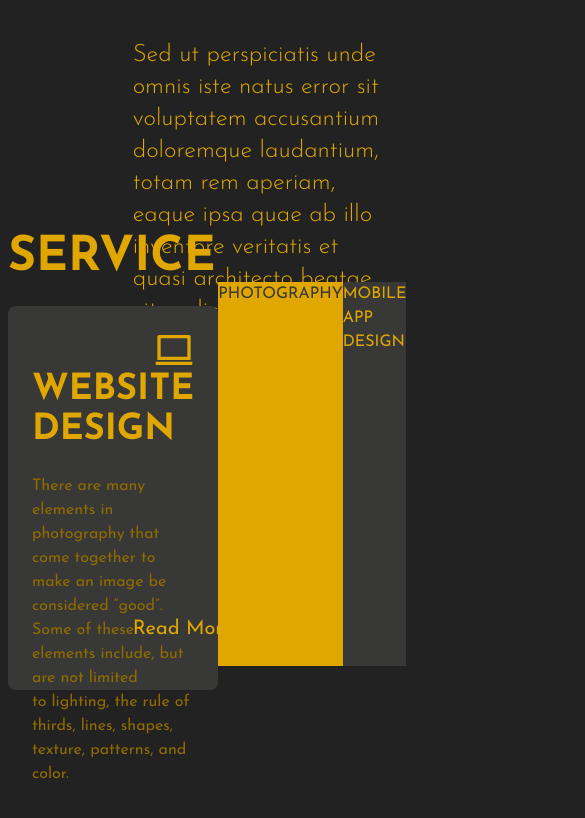
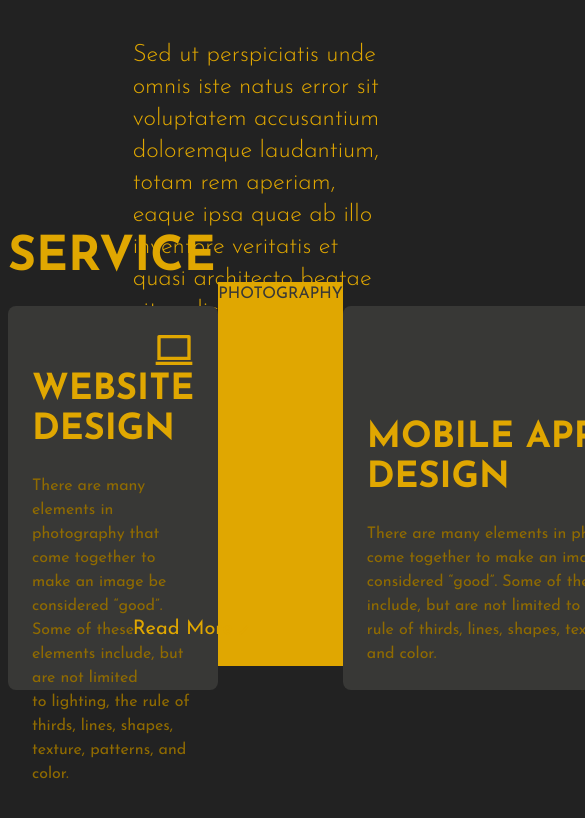
Before and after one commit to andocs/assy-portfolio, a Next.js app: page / in a window 390 px wide. Shown: the part 1639-2457 px from the top of the page, 585 px wide, since content can reach past the window. Built offline with nearby package versions, Linux system fonts and the light colour scheme.

Commit message:
added content for mobile app design

```diff
--- a/src/app/page.jsx
+++ b/src/app/page.jsx
@@ -259,7 +259,44 @@ export default function Home() {
                   PHOTOGRAPHY
                 </div>
 
-                <div className="bg-[#383836] h-96 w-96">MOBILE APP DESIGN</div>
+                {/* Cards Section */}
+                <div className="flex flex-row justify-evenly">
+                  {/* Card 2 */}
+                  <div className="bg-[#383836] h-96 w-96 rounded-lg flex flex-col mt-6 p-6 justify-between">
+                    {/* Computer Icon */}
+                    <div className="flex justify-end">
+                      <svg
+                        className="w-10"
+                        xmlns="http://www.w3.org/2000/svg"
+                        viewBox="0 0 24 24"
+                        fill="currentColor"
+                      >
+                        <path d="M7 4V20H17V4H7ZM6 2H18C18.5523 2 19 2.44772 19 3V21C19 21.5523 18.5523 22 18 22H6C5.44772 22 5 21.5523 5 21V3C5 2.44772 5.44772 2 6 2ZM12 17C12.5523 17 13 17.4477 13 18C13 18.5523 12.5523 19 12 19C11.4477 19 11 18.5523 11 18C11 17.4477 11.4477 17 12 17Z"></path>
+                      </svg>
+                    </div>
+
+                    {/* Text Group */}
+                    <div className="space-y-6">
+                      {/* Website Design Header  */}
+                      <div>
+                        <h1 className="text-4xl font-bold break-words">
+                          MOBILE APP
+                        </h1>
+                        <h1 className="text-4xl font-bold break-words">
+                          DESIGN
+                        </h1>
+                      </div>
+
+                      <p className="text-[#906B00]">
+                        There are many elements in photography that come
+                        together to make an image be considered “good”. Some of
+                        these elements include, but are not limited to lighting,
+                        the rule of thirds, lines, shapes, texture, patterns,
+                        and color.
+                      </p>
+                    </div>
+                  </div>
+                </div>
               </div>
             </div>
           </div>
```
